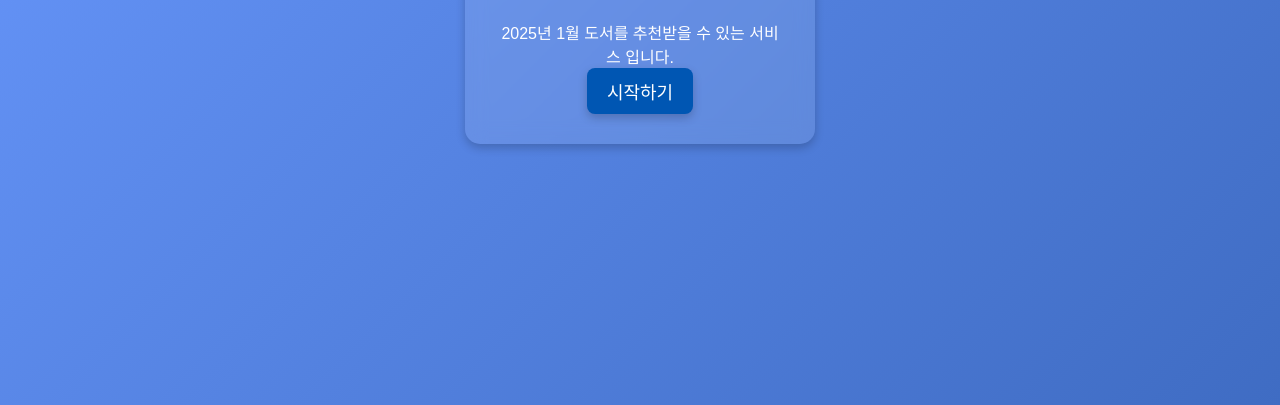
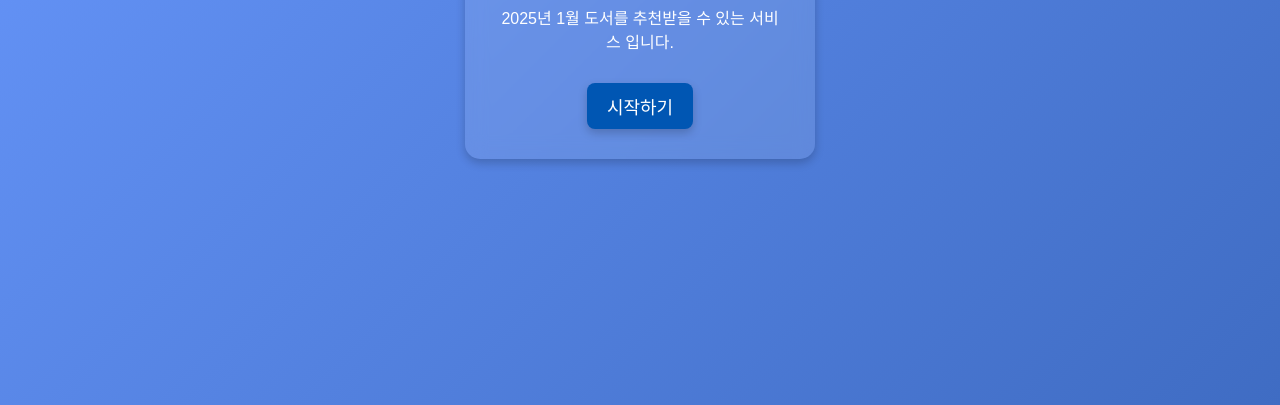
Before and after one commit to hbkwon9955/hbwkon, a plain HTML site: page index.html in a window 1280 px wide. Shown: the part 395-800 px from the top of the page. Drawn offline with Linux system fonts and the light colour scheme.

Commit message:
Update index.html

```diff
--- a/index.html
+++ b/index.html
@@ -47,6 +47,7 @@
             cursor: pointer;
             transition: all 0.3s ease;
             box-shadow: 0 4px 10px rgba(0, 0, 0, 0.2);
+            margin-top: 30px; /* 버튼 위쪽에 여백 추가 */
         }
 
         button:hover {
```
